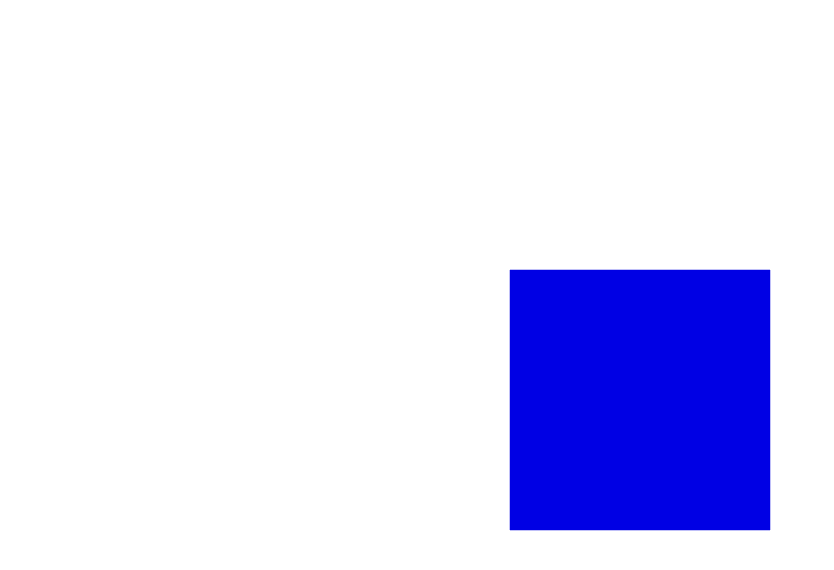
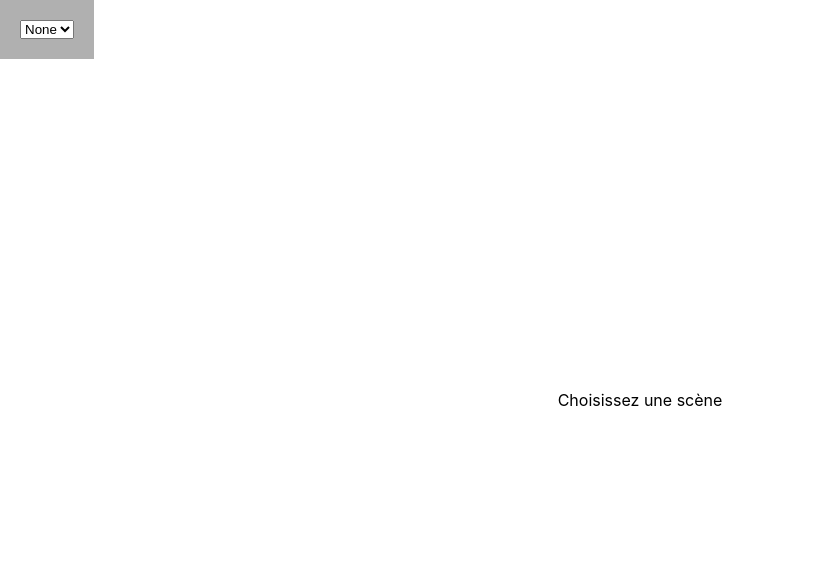
Before and after one commit to TGuesdon/threejslearning, a React (Create React App) app: page / in a window 1280 px wide. Shown: the top 570 px of the page, without its empty margins (0-834 px from the left). Built offline with nearby package versions, Linux system fonts and the light colour scheme.

Commit message:
Added scene choice

```diff
--- a/src/App.tsx
+++ b/src/App.tsx
@@ -1,37 +1,35 @@
-import React, { useEffect, useRef } from "react";
-import { Canvas, ThreeEvent } from "@react-three/fiber";
-
 import "./App.css";
 import styled from "styled-components";
-import { Mesh } from "three";
-import useWindowSize from "./hooks";
+import OrbitScene from "./scenes/orbit";
+import { ReactNode, useState } from "react";
+import SceneList from "./common/common";
+import Overlay from "./overlay/overlay";
 
-function Wrapper() {
-  const ref = useRef<Mesh>(null!);
-  const { width, height } = useWindowSize();
+function App() {
+  const [currentScene, setCurrentScene] = useState<SceneList>("NONE");
 
-  const mouseMove = (e: React.PointerEvent<HTMLDivElement>) => {
-    const x = e.clientX / width;
-    const y = e.clientY / height;
-
-    ref.current.rotation.y = x * Math.PI;
-    ref.current.rotation.x = y * Math.PI;
+  const renderScene = (scene: SceneList) => {
+    switch (scene) {
+      case "ORBIT":
+        return <OrbitScene></OrbitScene>;
+      default:
+        return (
+          <NoScene>
+            <p>Choisissez une scène</p>
+          </NoScene>
+        );
+    }
   };
 
   return (
-    <Canvas onPointerMove={(e) => mouseMove(e)}>
-      <mesh ref={ref}>
-        <boxGeometry args={[2, 2, 2]} />
-        <meshBasicMaterial color={"blue"} />
-      </mesh>
-    </Canvas>
-  );
-}
-
-function App() {
-  return (
     <Frame>
-      <Wrapper></Wrapper>
+      <OverlayWrapper>
+        <Overlay
+          currentScene={currentScene}
+          setCurrentScene={setCurrentScene}
+        />
+      </OverlayWrapper>
+      {renderScene(currentScene)}
     </Frame>
   );
 }
@@ -42,3 +40,16 @@ const Frame = styled.div`
   height: 100vh;
   width: 100%;
 `;
+
+const NoScene = styled.div`
+  height: 100%;
+  width: 100%;
+  display: flex;
+  justify-content: center;
+  align-items: center;
+`;
+
+const OverlayWrapper = styled.div`
+  position: absolute;
+  z-index: 999;
+`;
--- /dev/null
+++ b/src/common/common.ts
@@ -0,0 +1,3 @@
+type SceneList = "ORBIT" | "NONE";
+
+export default SceneList;
--- /dev/null
+++ b/src/overlay/overlay.tsx
@@ -0,0 +1,39 @@
+import { ChangeEvent } from "react";
+import styled from "styled-components";
+import SceneList from "../common/common";
+
+interface OverlayProps {
+  currentScene: SceneList;
+  setCurrentScene: (currentScene: SceneList) => void;
+}
+
+const Overlay: React.FC<OverlayProps> = ({
+  currentScene,
+  setCurrentScene,
+}: OverlayProps) => {
+  const changeScene = (e: ChangeEvent<HTMLSelectElement>) => {
+    setCurrentScene(e.target.value as SceneList);
+  };
+  return (
+    <Container>
+      <select
+        onChange={(e) => {
+          changeScene(e);
+        }}
+        value={currentScene}
+      >
+        <option value={"ORBIT"}>Orbit</option>
+        <option value={"NONE"}>None</option>
+      </select>
+    </Container>
+  );
+};
+
+export default Overlay;
+
+const Container = styled.div`
+  background-color: rgba(75, 75, 75, 0.44);
+  padding: 20px;
+  display: flex;
+  flex-direction: column;
+`;
--- /dev/null
+++ b/src/scenes/orbit.tsx
@@ -0,0 +1,61 @@
+import { Canvas, useFrame } from "@react-three/fiber";
+import { useRef } from "react";
+import { Mesh } from "three";
+import useWindowSize from "../hooks";
+
+const Orbit: React.FC<{
+  origin: { x: number; y: number; z: number };
+}> = (origin) => {
+  const sphereRef = useRef<Mesh>(null!);
+
+  useFrame((state, delta, xrFrame) => {
+    const x = Math.cos(state.clock.getElapsedTime());
+    const z = Math.sin(state.clock.getElapsedTime());
+    sphereRef.current.position.x = x * 2;
+    sphereRef.current.position.z = z * 2;
+  });
+
+  return (
+    <mesh ref={sphereRef}>
+      <sphereGeometry args={[0.3]} />
+      <meshLambertMaterial />
+    </mesh>
+  );
+};
+
+const OrbitScene: React.FC = () => {
+  const ref = useRef<Mesh>(null!);
+  const { width, height } = useWindowSize();
+
+  const rotate = (e: React.PointerEvent<HTMLDivElement>) => {
+    if (!ref.current) return;
+    const x = e.clientX / width;
+    const y = e.clientY / height;
+
+    ref.current.rotation.y = x * Math.PI;
+    ref.current.rotation.z = y * Math.PI;
+  };
+
+  const move = () => {
+    ref.current.position.z -= 1;
+  };
+
+  const origin = { x: 0, y: 0, z: 0 };
+
+  return (
+    <Canvas onPointerMove={(e) => rotate(e)} onClick={(e) => move()}>
+      <ambientLight color={"#f5be8c"} />
+      <pointLight
+        position={[origin.x + 10, origin.y + 10, origin.z + 10]}
+        color={"#f52c9e"}
+      />
+      <mesh ref={ref}>
+        <boxGeometry args={[1, 1, 1]} />
+        <meshLambertMaterial />
+      </mesh>
+      <Orbit origin={origin}></Orbit>
+    </Canvas>
+  );
+};
+
+export default OrbitScene;
```
